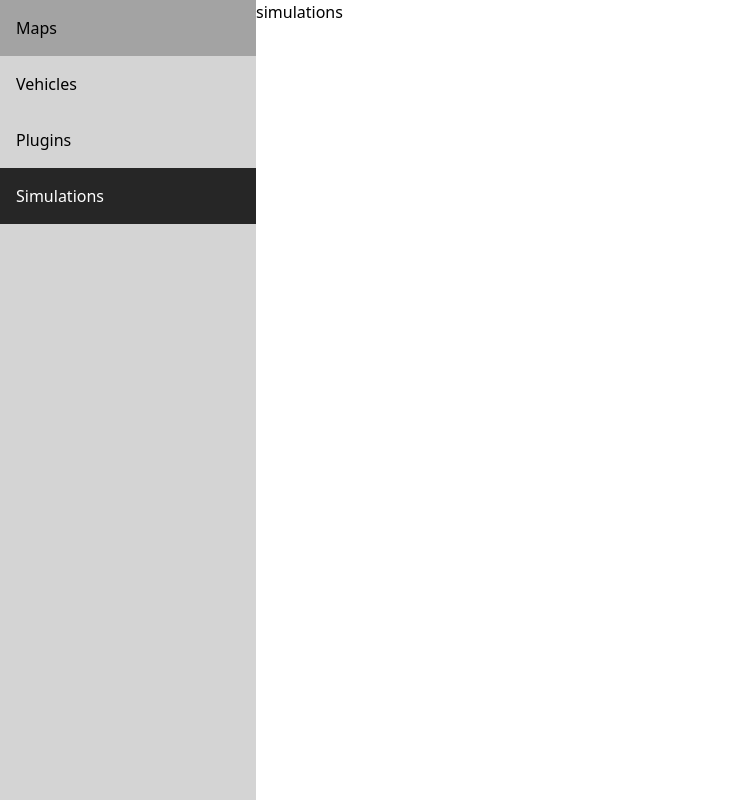
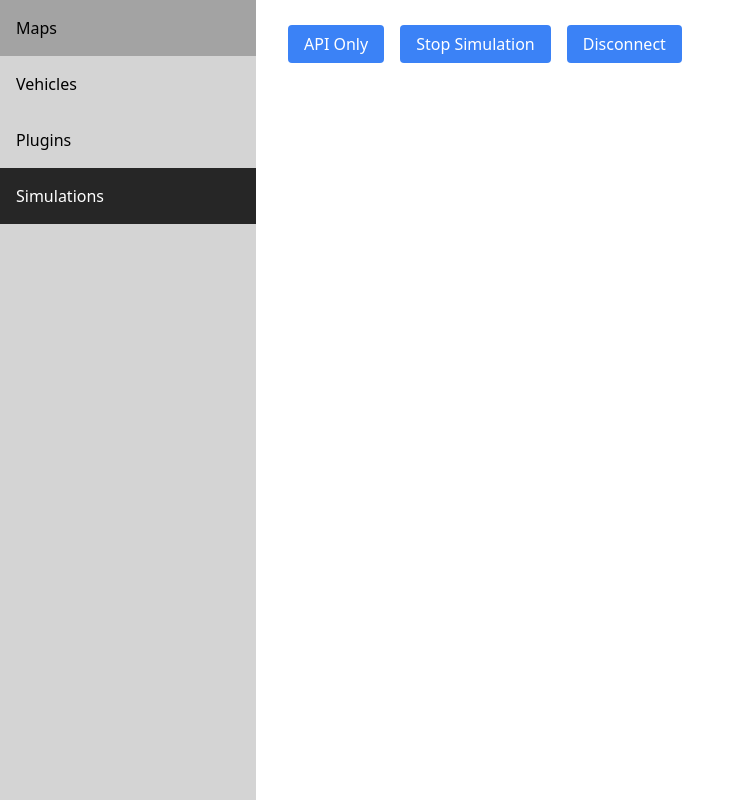
Before and after one commit to YuqiHuai/SORA-SVL, a React (Create React App) app in the folder client/: page /simulations in a window 1280 px wide. Shown: the whole page, without its empty margins (0-745 px from the left). Built offline with nearby package versions, Linux system fonts and the light colour scheme.

Commit message:
refactor server address

```diff
--- a/client/src/components/Layout.tsx
+++ b/client/src/components/Layout.tsx
@@ -8,7 +8,8 @@ type LayoutProps = {
 const Layout: React.FC<LayoutProps> = ({ children }) => {
   const location = useLocation();
   const getClassNames = (path: string) => {
-    return path === location.pathname
+    const pathName = location.pathname === "/" ? "/maps" : location.pathname;
+    return path === pathName
       ? "w-full bg-neutral-800 p-4 text-white"
       : "w-full bg-neutral-300 p-4 text-black hover:bg-neutral-400";
   };
--- a/client/src/pages/Maps.tsx
+++ b/client/src/pages/Maps.tsx
@@ -11,7 +11,9 @@ function Maps() {
   const [data, setData] = useState<Map[]>([]);
   useEffect(() => {
     const fetchData = async () => {
-      const res = await fetch("http://localhost:3000/api/v1/maps");
+      const res = await fetch(
+        `${process.env.REACT_APP_SERVER_URL}/api/v1/maps`
+      );
       const data = await res.json();
       setData(data.rows as Map[]);
     };
@@ -40,7 +42,7 @@ function Maps() {
                   <span className="absolute top-5 left-5 text-white text-lg font-medium">{`${value.owner.firstName} ${value.owner.lastName}`}</span>
                   <img
                     className="w-full rounded"
-                    src={`http://localhost:3000${value.imageUrl}?type=small`}
+                    src={`${process.env.REACT_APP_SERVER_URL}${value.imageUrl}?type=small`}
                   />
                   <p className="text-lg font-semibold mt-2 truncate">
                     {value.name}
--- a/client/src/pages/Plugins.tsx
+++ b/client/src/pages/Plugins.tsx
@@ -10,7 +10,9 @@ function Plugins() {
   const [search, setSearch] = useState("");
   useEffect(() => {
     const fetchData = async () => {
-      const res = await fetch("http://localhost:3000/api/v1/plugins");
+      const res = await fetch(
+        `${process.env.REACT_APP_SERVER_URL}/api/v1/plugins`
+      );
       const data = await res.json();
       setData(data.rows as Plugin[]);
     };
@@ -49,7 +51,7 @@ function Plugins() {
 
                   <img
                     className="w-full rounded"
-                    src={`http://localhost:3000${value.imageUrl}?type=small`}
+                    src={`${process.env.REACT_APP_SERVER_URL}${value.imageUrl}?type=small`}
                   />
                   <p className="text-lg font-semibold mt-2 truncate">
                     {value.name}
--- a/client/src/pages/Simulations.tsx
+++ b/client/src/pages/Simulations.tsx
@@ -1,12 +1,41 @@
-import React from 'react'
-import Layout from '../components/Layout'
+import React from "react";
+import Layout from "../components/Layout";
 
 function Simulations() {
+  const onStopSimulation = () => {
+    fetch(`${process.env.REACT_APP_SERVER_URL}/api/v1/clusters/stop`);
+  };
+  const onDisconnectSimulator = () => {
+    fetch(`${process.env.REACT_APP_SERVER_URL}/api/v1/clusters/disconnect`);
+  };
+  const onStartSimulation = () => {
+    fetch(`${process.env.REACT_APP_SERVER_URL}/api/v1/clusters/start/apiOnly`);
+  };
+
   return (
     <Layout>
-        <div>simulations</div>
+      <div className="w-full h-full p-8 space-y-4 space-x-4">
+        <a
+          className="bg-blue-500 hover:bg-blue-800 cursor-pointer px-4 py-2 text-white rounded"
+          onClick={onStartSimulation}
+        >
+          API Only
+        </a>
+        <a
+          className="bg-blue-500 hover:bg-blue-800 cursor-pointer px-4 py-2 text-white rounded"
+          onClick={onStopSimulation}
+        >
+          Stop Simulation
+        </a>
+        <a
+          className="bg-blue-500 hover:bg-blue-800 cursor-pointer px-4 py-2 text-white rounded"
+          onClick={onDisconnectSimulator}
+        >
+          Disconnect
+        </a>
+      </div>
     </Layout>
-  )
+  );
 }
 
 export default Simulations;
--- a/client/src/pages/Vehicles.tsx
+++ b/client/src/pages/Vehicles.tsx
@@ -11,7 +11,9 @@ function Vehicles() {
 
   useEffect(() => {
     const fetchData = async () => {
-      const res = await fetch("http://localhost:3000/api/v1/vehicles");
+      const res = await fetch(
+        `${process.env.REACT_APP_SERVER_URL}/api/v1/vehicles`
+      );
       const data = await res.json();
       setData(data.rows as Vehicle[]);
     };
@@ -42,7 +44,7 @@ function Vehicles() {
                   <span className="absolute top-5 left-5 text-white text-lg font-medium">{`${value.owner.firstName} ${value.owner.lastName}`}</span>
                   <img
                     className="w-full rounded"
-                    src={`http://localhost:3000${value.imageUrl}?type=small`}
+                    src={`${process.env.REACT_APP_SERVER_URL}${value.imageUrl}?type=small`}
                   />
                   <p className="text-lg font-semibold mt-2 truncate">
                     {value.name}
```
Also changed, not shown: 2 other files (tests, documents, lock files or other folders).
